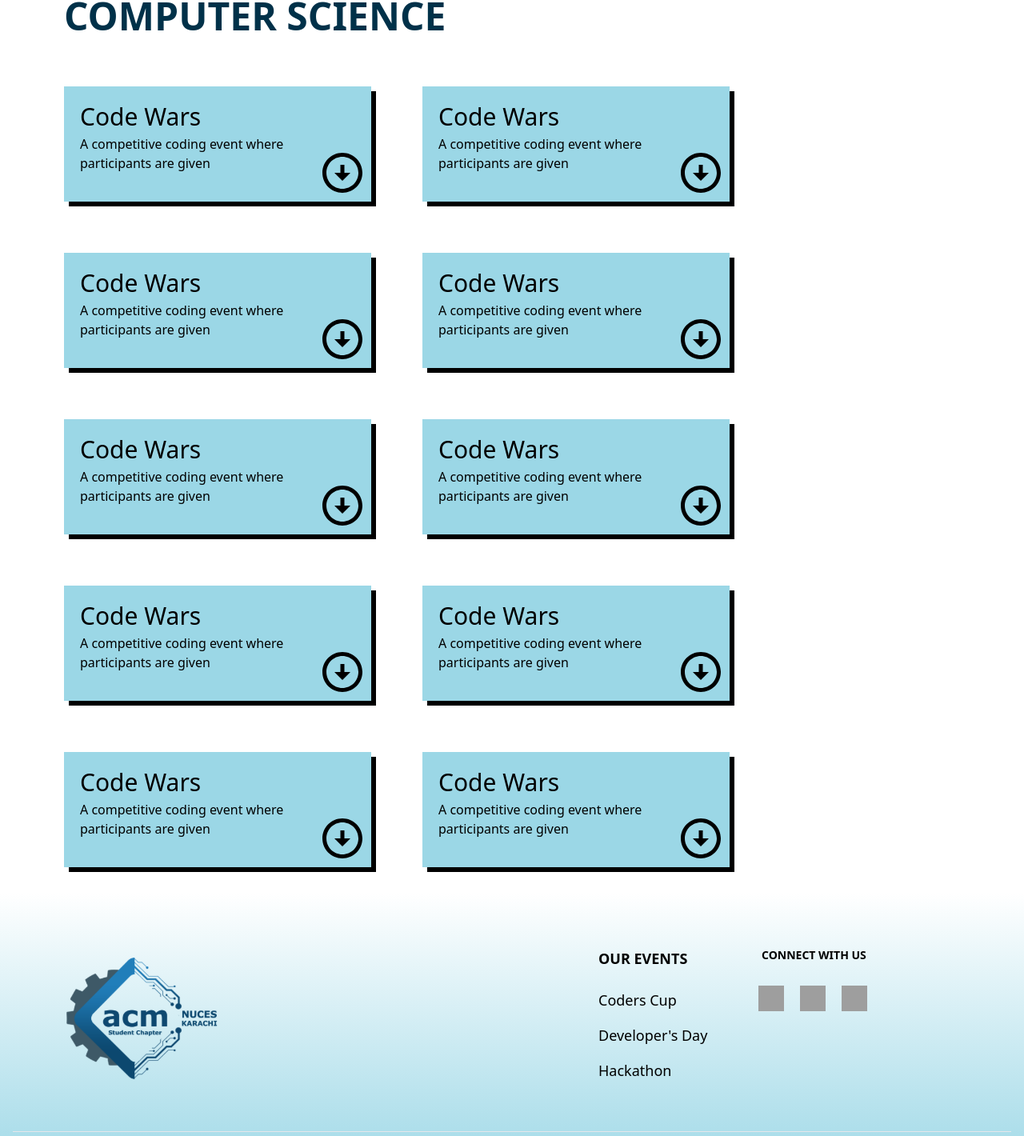
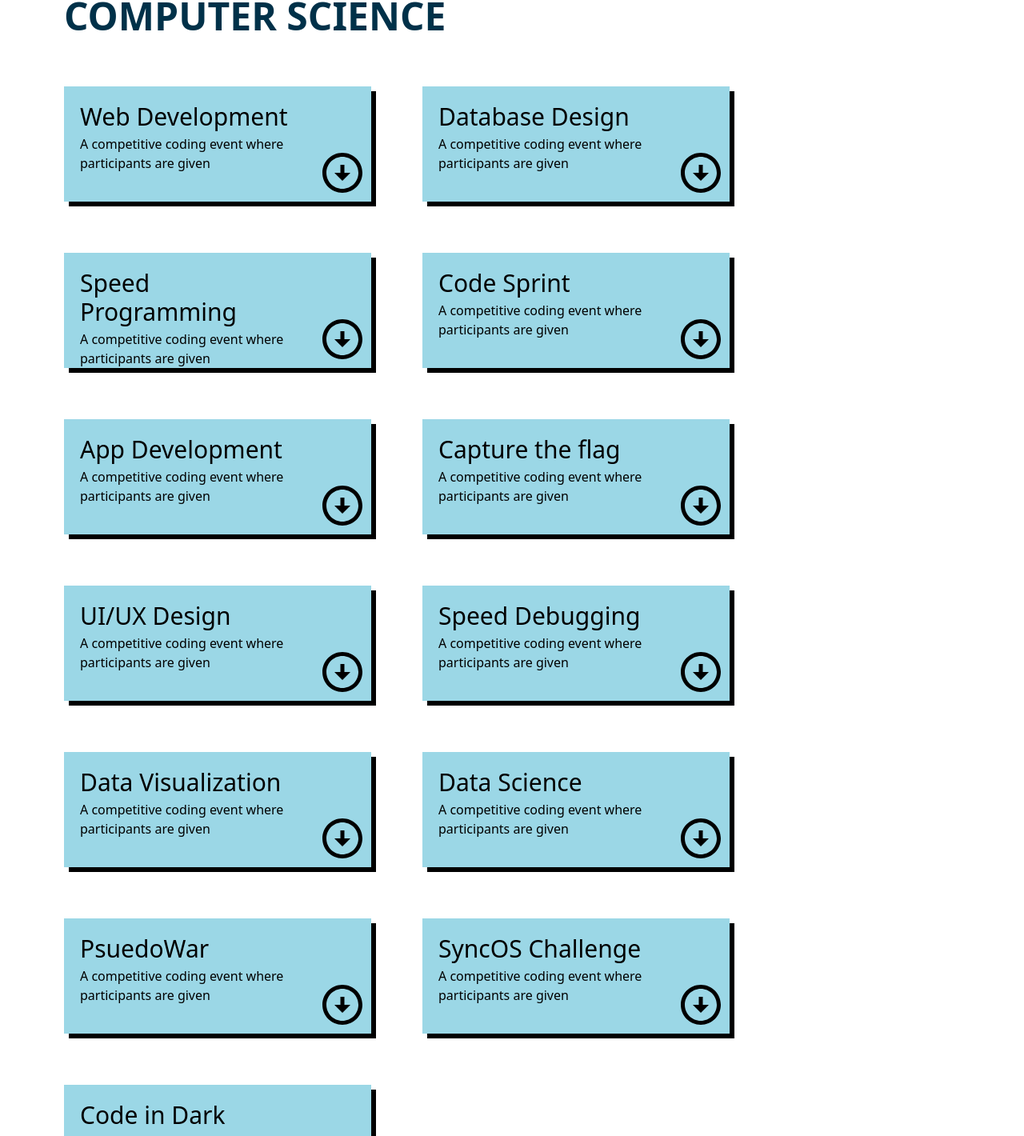
Before and after one commit to hatifmujahid/Dev-Day-2024-website, a React (Vite) app: page / in a window 1280 px wide. Shown: the part 836-2256 px from the top of the page at 80% size. Built offline with nearby package versions, Linux system fonts and the light colour scheme; grey boxes are pictures that could not be loaded.

Commit message:
card names changed

```diff
--- a/src/components/Home/CsCompetition.jsx
+++ b/src/components/Home/CsCompetition.jsx
@@ -4,61 +4,79 @@ import CompCard from "./CompCard";
 const CsCompetition = () => {
   const compData = [
     {
-      title: "Code Wars",
+      title: "Web Development",
       description: "A competitive coding event where participants are given",
       link: "https://www.google.com/",
       color: "blue",
     },
     {
-      title: "Code Wars",
+      title: "Database Design",
       description: "A competitive coding event where participants are given",
       link: "https://www.google.com/",
       color: "blue",
     },
     {
-      title: "Code Wars",
+      title: "Speed Programming",
       description: "A competitive coding event where participants are given",
       link: "https://www.google.com/",
       color: "blue",
     },
     {
-      title: "Code Wars",
+      title: "Code Sprint",
       description: "A competitive coding event where participants are given",
       link: "https://www.google.com/",
       color: "blue",
     },
     {
-      title: "Code Wars",
+      title: "App Development",
       description: "A competitive coding event where participants are given",
       link: "https://www.google.com/",
       color: "blue",
     },
     {
-      title: "Code Wars",
+      title: "Capture the flag",
       description: "A competitive coding event where participants are given",
       link: "https://www.google.com/",
       color: "blue",
     },
     {
-      title: "Code Wars",
+      title: "UI/UX Design",
       description: "A competitive coding event where participants are given",
       link: "https://www.google.com/",
       color: "blue",
     },
     {
-      title: "Code Wars",
+      title: "Speed Debugging",
       description: "A competitive coding event where participants are given",
       link: "https://www.google.com/",
       color: "blue",
     },
     {
-      title: "Code Wars",
+      title: "Data Visualization",
       description: "A competitive coding event where participants are given",
       link: "https://www.google.com/",
       color: "blue",
     },
     {
-        title: "Code Wars",
+        title: "Data Science",
+        description: "A competitive coding event where participants are given",
+        link: "https://www.google.com/",
+        color: "blue",
+      },
+      {
+        title: "PsuedoWar",
+        description: "A competitive coding event where participants are given",
+        link: "https://www.google.com/",
+        color: "blue",
+      },
+      {
+        title: "SyncOS Challenge",
+        description: "A competitive coding event where participants are given",
+        link: "https://www.google.com/",
+        color: "blue",
+      },
+      {
+        title: "Code in Dark",
         description: "A competitive coding event where participants are given",
         link: "https://www.google.com/",
         color: "blue",
```
